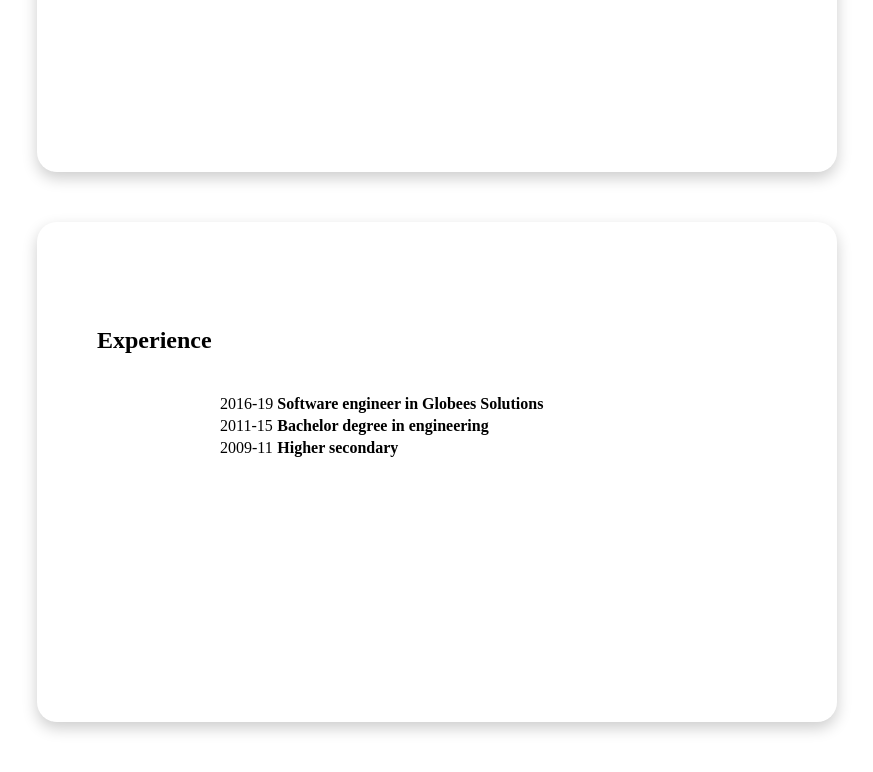
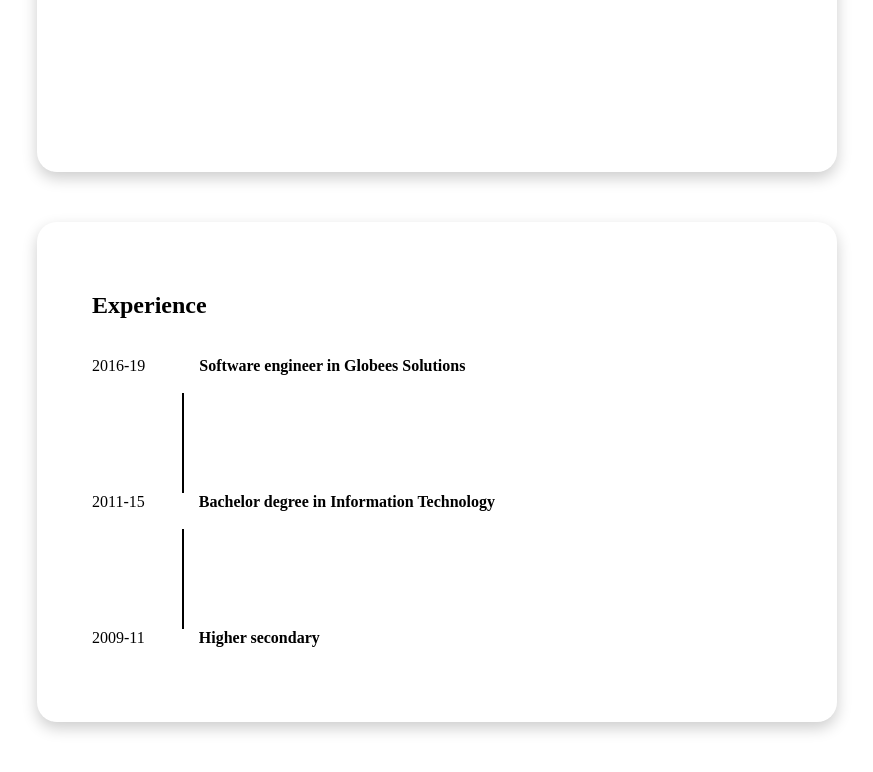
Before and after one commit to aswinikp004/HTML-Assignment, a plain HTML site: page Portfolio.html in a window 1280 px wide. Shown: the part 1378-2150 px from the top of the page, without its empty margins (203-1076 px from the left). Drawn offline with Linux system fonts and the light colour scheme.

Commit message:
updated portfolio

```diff
--- a/Portfolio.html
+++ b/Portfolio.html
@@ -26,13 +26,14 @@
  <div class="row">
  <!--First colunm-->
   <div class="col-md-3">
+   <h2>About me</h2>
     <img src="C:\Users\akhil\Downloads\flower.jpg" width=90 height=90 alt="My image" />
   </div>
   <!-- second column-->
  <div class="col-md-9 ">
-   <h2>About me</h2>
-   <h1>Hello</h1>
-   <p>My name is Aswini KP. I am from Denmark.
+
+   <!--<h1>Hello</h1> -->
+   <p style="color:grey">My name is Aswini KP. I am from Denmark.
     I have completed my bechelor degree in Information Technology.
     I have worked as a software developer for 2 years.</p>
     <table class"tablestyle">
@@ -86,8 +87,48 @@
  <br/>
 
 
-<div>
-  <table>
+
+
+<div class="row">
+  <span class="column">2016-19</span>
+  <span class="column expwidth"><b>Software engineer in Globees Solutions</b></span>
+ </div>
+ <br/>
+
+ <div class="vl"></div>
+
+ <div class="row">
+  <span class="column">2011-15</span>
+  <span class="column expwidth"><b>Bachelor degree in Information Technology</b></span>
+  </div>
+  <br/>
+
+   <div class="vl"></div>
+
+ <div class="row">
+  <span class="column">2009-11</span>
+  <span class="column expwidth"><b>Higher secondary</b></span>
+  </div>
+</div>
+</div>
+
+
+
+</div>
+
+
+
+
+
+
+
+
+
+
+</body>
+</html>
+
+<!--<table>
   <tr>
   <td >2016-19</td>
   <td><b>Software engineer in Globees Solutions</b></td>
@@ -100,8 +141,19 @@
    <td>2009-11</td>
    <td><b>Higher secondary</b></td>
   </tr>
-  </table>
-</div>
+  </table> -->
+
+<!--<div class="row my-4">
+						<div class="col-md-6">
+							<p class="mb-2">Name: <span class="text-dark">Bako Doe</span></p>
+							<p class="mb-0">Birthday: <span class="text-dark">14 August, 1990</span></p>
+						</div>
+						<div class="col-md-6 mt-2 mt-md-0 mt-sm-2">
+							<p class="mb-2">Location: <span class="text-dark">London, UK</span></p>
+							<p class="mb-0">Email: <span class="text-dark">hello@bako.com</span></p>
+						</div>
+					</div>
+                    -->
 
 <!--div class="row">
   <span class="column">123</span>
@@ -109,35 +161,3 @@
   <span class="column">12345555</span>
   <span class="column">4555555</span>
 </div> -->
-
-<!--<div class="row">
-				<div class="col-md-3">
-					<img src="C:\Users\akhil\Downloads\flower.jpg"  width=90 height=90 alt="My image">
-				</div>
-				<div class="col-md-9">
-					<h2>Hello,</h2>
-					<p >I am Bako Doe, web developer from London, United Kingdom. I have rich experience in web site design and building and customization, also I am good at wordpress.</p>
-					<div class="row my-4">
-						<div class="col-md-6">
-							<p >Name: <span>Bako Doe</span></p>
-							<p >Birthday: <span class="text-dark">14 August, 1990</span></p>
-						</div>
-						<div class="col-md-6 mt-2 mt-md-0 mt-sm-2">
-							<p>London, UK</span></p>
-							<p >Email: hello@bako.com</span></p>
-						</div>
-					</div>
-					<a href="#" class="btn btn-default mr-3"><i class="icon-cloud-download"></i>Download CV</a>
-					<a href="#" class="btn btn-alt mt-2 mt-md-0 mt-xs-2"><i class="icon-envelope"></i>Hire me</a>
-				</div>
-			</div> -->
-
-
-
-
-
-
-
-
-</body>
-</html>
--- a/style.css
+++ b/style.css
@@ -28,7 +28,7 @@
 		height:500px;
 		box-sizing:border-box;
 		border-radius:22;
-		padding:85px 60px;
+		padding:50px 55px;
 		margin:auto;
 		margin-top:50px;
 
@@ -60,9 +60,34 @@
 	{
 		background:#4a63e7;
 		color:white;
+		transform: scale(1.1);
 
 
 	}
 	table	{
 		margin:0px 120px;
 	}
+
+
+	.secondsection h2 ::after
+	{
+    content: "";
+    background: #FF5959;
+    border-radius: 25px;
+    display: block;
+    height: 5px;
+    margin-top: 14px;
+    width: 30px;
+    }
+
+	.expwidth
+	{
+		margin-left:50px;
+	}
+
+	.vl
+	{
+     border-left: 2px solid black;
+     height: 100px;
+	 margin: 0px 90px;
+    }
```
